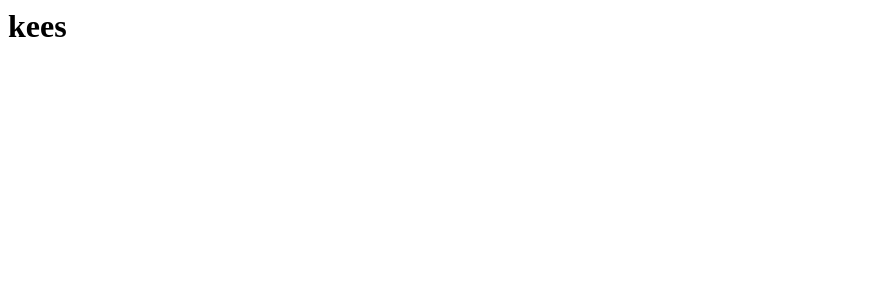
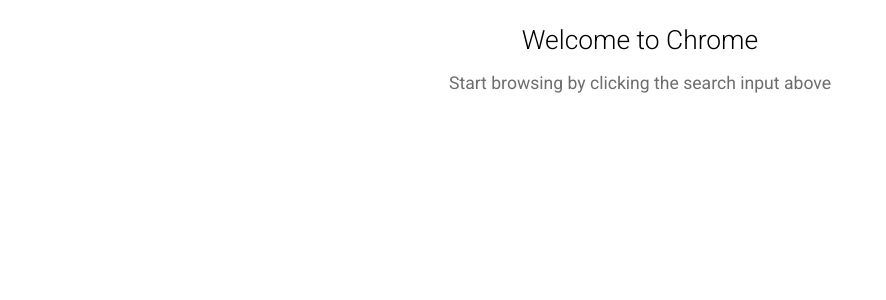
Before and after one commit to rafaelklaessen/droid, a PHP site: page /apps/chrome/resources/defaultchromepage.html in a window 1280 px wide. Before the commit the part shown is almost empty. Shown: the top 300 px of the page, without its empty margins (0-886 px from the left). Run offline with PHP 8.4, Linux system fonts and the light colour scheme.

Commit message:
Updated chrome
Updated chrome

```diff
--- a/api/css/droid.css
+++ b/api/css/droid.css
@@ -1,6 +1,9 @@
 /**
   * Droid CSS API
   * Contains all default styling (eg buttons).
+  */
+/**
+  * Import font fromt google fonts
   */
 @import 'https://fonts.googleapis.com/css?family=Roboto:100,300,400,500,700,900';
 /**
--- a/api/php/droid.php
+++ b/api/php/droid.php
@@ -32,6 +32,7 @@
       * @param {string} name of the app
       * @param {string} color of the app bar
       * @param {string} color of the text
+      * @param {string} color of the icon(s)
       * @param {string} menu with with actions
       */
     public static function renderAppBar($appName, $appBarColor, $textColor, $iconColor, $actionList) {
--- a/apps/apps.xml
+++ b/apps/apps.xml
@@ -45,7 +45,7 @@
       <colorPrimaryDark>#333333</colorPrimaryDark>
       <colorAccent>#EE6150</colorAccent>
       <colorText>#000000</colorText>
-      <colorIcon>#333333</colorIcon>
+      <colorIcon>#656565</colorIcon>
     </colors>
     <meta-data>
       <author>Droid-Tec</author>
--- a/apps/chrome/resources/css/app-chrome.css
+++ b/apps/chrome/resources/css/app-chrome.css
@@ -16,6 +16,10 @@
   padding-left: 18px;
   width: 100%;
   height: 100%;
+  box-shadow: 0px 1px 1px 1px rgba(101, 101, 101, 0.5);
+}
+#chrome .app-name.fullwidth .chromesearchbar {
+  box-shadow: none;
 }
 #chrome .chromeframe {
   margin: -24px;
--- a/apps/chrome/resources/defaultchromepage.html
+++ b/apps/chrome/resources/defaultchromepage.html
@@ -1 +1,31 @@
-<h1>kees</h1>
+<!DOCTYPE html>
+<html>
+  <!-- Chrome default page -->
+  <head>
+    <title>Welcome to chrome</title>
+    <meta charset="UTF-8">
+    <style type="text/css">
+      /**
+        * Import font fromt google fonts
+        */
+      @import 'https://fonts.googleapis.com/css?family=Roboto:100,300,400,500,700,900';
+      #chrome-welcome-page {
+        text-align: center;
+        font-family: 'Roboto', sans-serif;
+        font-size: 1.1em;
+        color: #6D6D6D;
+        background-color: #FFFFFF;
+      }
+      #chrome-welcome-page .page-title {
+        margin-top: 25px;
+        margin-bottom: 10px;
+        color: #000000;
+        font-weight: 300;
+      }
+    </style>
+  </head>
+  <body id="chrome-welcome-page">
+    <h2 class="page-title">Welcome to Chrome</h2>
+    <p class="page-content">Start browsing by clicking the search input above</p>
+  </body>
+</html>
```
